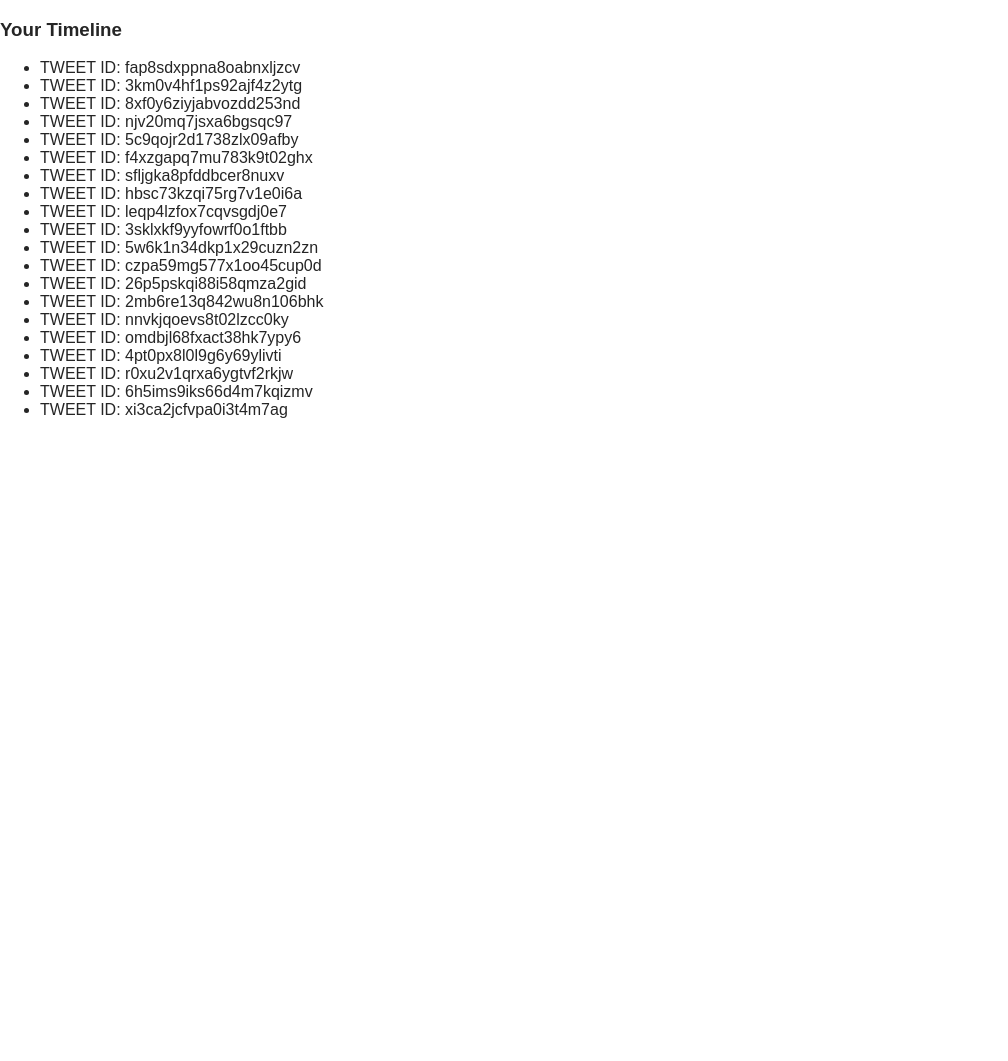
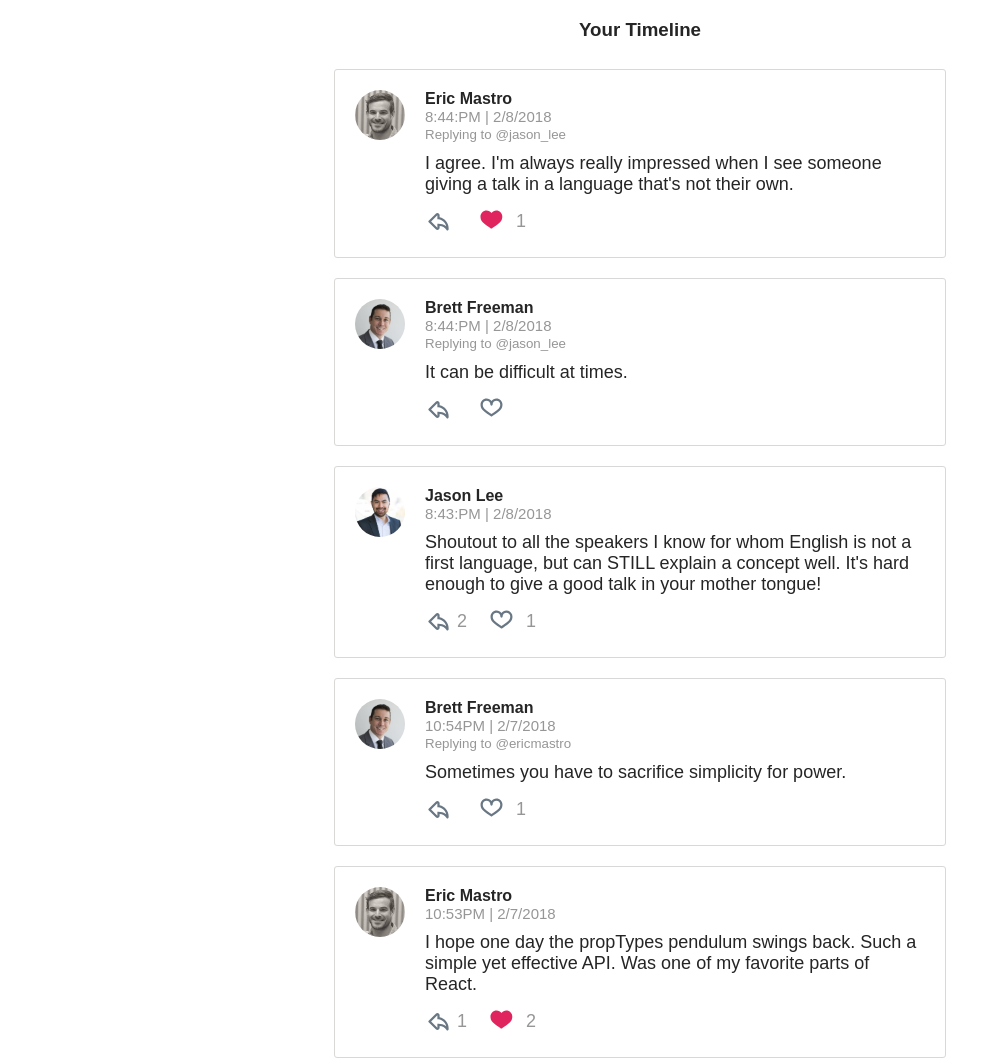
Before and after one commit to tusho/twitter-clone, a React app: page / in a window 1280 px wide. Shown: the top 1061 px of the page, without its empty margins (0-1008 px from the left). Before the commit the page ends 800 px from the top, so only its background shows below. Built offline with nearby package versions, Linux system fonts and the light colour scheme.

Commit message:
Added tweet component with styling and updated images

```diff
--- a/package.json
+++ b/package.json
@@ -5,6 +5,7 @@
   "dependencies": {
     "react": "^16.2.0",
     "react-dom": "^16.2.0",
+    "react-icons": "^3.7.0",
     "react-redux": "^7.0.3",
     "react-scripts": "1.1.1",
     "redux": "^4.0.1",
--- a/src/components/Dashboard.js
+++ b/src/components/Dashboard.js
@@ -1,5 +1,6 @@
 import React, { Component } from 'react'
 import { connect } from 'react-redux'
+import Tweet from './Tweet'
 
 class Dashboard extends Component {
   render() {
@@ -9,7 +10,7 @@ class Dashboard extends Component {
         <ul className='dashboard-list'>
           {this.props.tweetIds.map((id) => (
             <li key={id}>
-              <div>TWEET ID: {id}</div>
+              <Tweet id={id}/>
             </li>
           ))}
         </ul>
--- /dev/null
+++ b/src/components/Tweet.js
@@ -0,0 +1,77 @@
+import React, { Component } from 'react'
+import { connect } from 'react-redux'
+import { formatTweet, formatDate } from '../utils/helpers'
+import {
+  TiArrowBackOutline,
+  TiHeartOutline,
+  TiHeartFullOutline
+} from 'react-icons/ti';
+
+class Tweet extends Component {
+  handleLike = (e) => {
+    e.preventDefault()
+
+    // todo: Handle Like Tweet
+  }
+  toParent = (e, id) => {
+    e.preventDefault()
+    // todo: Redirect to parent Tweet.
+  }
+  render() {
+    const { tweet } = this.props
+
+    if (tweet === null) {
+      return <p>This Tweet doesn't existd</p>
+    }
+
+    const {
+      name, avatar, timestamp, text, hasLiked, likes, replies, parent
+    } = tweet
+
+    return (
+      <div className='tweet'>
+        <img
+          src={avatar}
+          alt={`Avatar of ${name}`}
+          className='avatar'
+        />
+        <div className='tweet-info'>
+          <div>
+            <span>{name}</span>
+            <div>{formatDate(timestamp)}</div>
+            {parent && (
+              <button className='replying-to' onClick={(e) => this.toParent(e, parent.id)}>
+                Replying to @{parent.author}
+              </button>
+            )}
+            <p>{text}</p>
+          </div>
+          <div className='tweet-icons'>
+            <TiArrowBackOutline className='tweet-icon' />
+            <span>{replies !== 0 && replies}</span>
+            <button className='heart-button' onClick={this.handleLike}>
+              {hasLiked === true
+                ? <TiHeartFullOutline color='#e0245e' className='tweet-icon' />
+                : <TiHeartOutline className='tweet-icon'/>}
+            </button>
+            <span>{likes !== 0 && likes}</span>
+          </div>
+        </div>
+      </div>
+    )
+  }
+}
+
+function mapStateToProps ({authedUser, users, tweets}, { id }) {
+  const tweet = tweets[id]
+  const parentTweet = tweet ? tweets[tweet.replyingTo] : null
+
+  return {
+    authedUser,
+    tweet: tweet
+      ? formatTweet(tweet, users[tweet.author], authedUser, parentTweet)
+      : null
+  }
+}
+
+export default connect(mapStateToProps)(Tweet)
--- a/src/index.css
+++ b/src/index.css
@@ -15,3 +15,150 @@ body {
     margin: 0 auto;
     padding: 10px;
   }
+
+
+.btn {
+    text-transform: uppercase;
+    margin: 35px auto;
+    padding: 10px;
+    border: 1px solid rgba(0,0,0,.29);
+    cursor: pointer;
+    background: #fff;
+    font-size: 16px;
+    width: 250px;
+    position: relative;
+  }
+
+  .btn:hover {
+    border-color: rgba(0,0,0,.5);
+    text-decoration: none;
+  }
+
+  .btn:focus {
+    outline: 0;
+    font-weight: 700;
+    border-width: 2px;
+  }
+
+  .center {
+    text-align: center;
+  }
+
+  .active {
+    font-weight: bold;
+  }
+
+  .nav ul {
+    display: flex;
+    flex-direction: row;
+    justify-content: flex-start;
+    text-decoration: none;
+  }
+
+  .nav li:first-child {
+    padding-left: 0;
+  }
+
+  ul {
+    padding-left: 0;
+  }
+
+  li {
+    list-style-type: none;
+    padding: 10px;
+    text-decoration: none;
+  }
+
+  .avatar {
+    height: 50px;
+    border-radius: 25px;
+    margin: 10px;
+  }
+
+  .tweet {
+    width: 100%;
+    max-width: 590px;
+    padding: 10px;
+    display: flex;
+    margin: 0 auto;
+    border: 1px solid #dad7d7;
+    border-radius: 3px;
+    cursor: pointer;
+  }
+
+  .tweet-info {
+    margin: 10px;
+    display: flex;
+    flex-direction: column;
+  }
+
+  /* Hacky but less typing in the video */
+  .tweet-info > div > span:first-child {
+    font-weight: bold;
+    margin-right: 5px;
+  }
+  .tweet-info > div > span:nth-child(2) {
+    color: #969696;
+    font-size: 16px;
+  }
+  .tweet-info > div > div {
+    color: #969696;
+    font-size: 15px;
+  }
+  .tweet-info > div > p {
+    font-size: 18px;
+    margin: 10px 0;
+  }
+  .tweet-icons {
+    display: flex;
+    align-items: center;
+  }
+  .tweet-icons > span {
+    color: #969696;
+    margin: 0 15px 0 5px;
+    font-size: 18px !important;
+  }
+  .tweet-icon {
+    font-size: 27px;
+    color: #697784;
+  }
+  .tweet-icon:hover {
+    color: #00b5d6;
+    cursor: pointer;
+  }
+  .replying-to {
+    border: none;
+    background: transparent;
+    margin: 0;
+    padding: 0;
+    color: #969696;
+    cursor: pointer;
+  }
+
+  .heart-button {
+    background: transparent;
+    border: none;
+  }
+
+  .new-tweet {
+    width: 100%;
+    max-width: 590px;
+    margin: 0 auto;
+    display: flex;
+    flex-direction: column;
+  }
+
+  .textarea {
+    border-radius: 4px;
+    border: 1px solid #dad7d7;
+    padding: 10px;
+    font-size: 15px;
+    height: 100px;
+  }
+
+  .tweet-length {
+    text-align: right;
+    margin-top: 10px;
+    font-size: 20px;
+    color: #C3392A;
+  }
```
Also changed, not shown: public/images/brett.jpg (added), public/images/eric.jpg (added), public/images/jason.jpg (added), src/images/brett.jpg (deleted), src/images/eric.jpg (deleted), src/images/jason.jpg (deleted), 1 other file.
